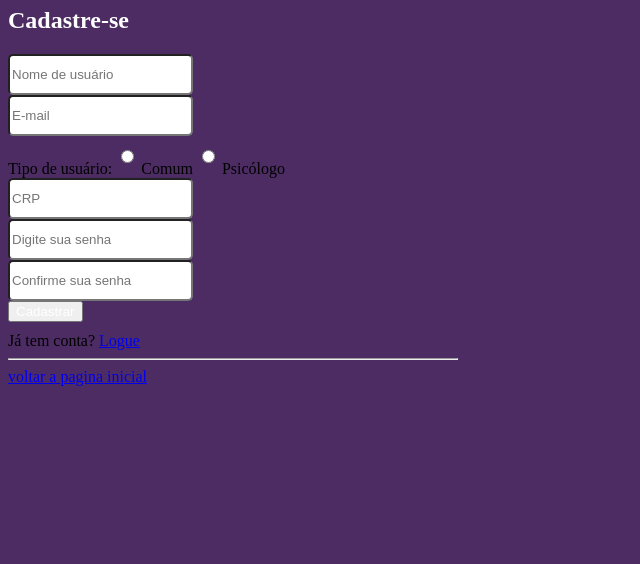
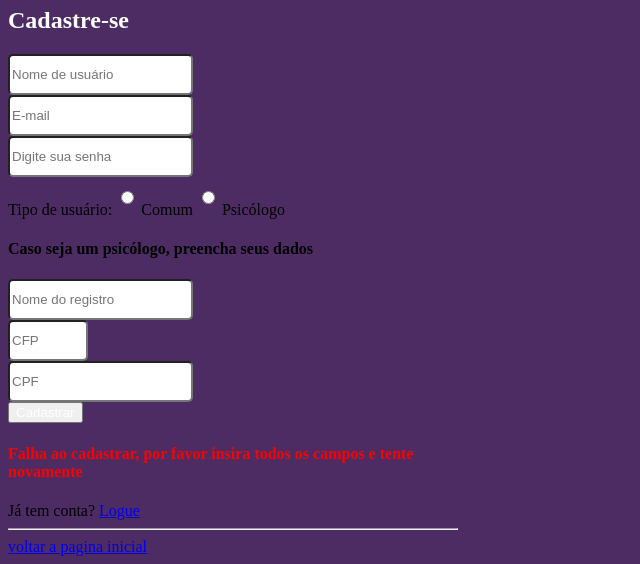
Before and after one commit to ProjetoAPD/ProjetoAPD, a PHP site: page /view/telas/cadastro.php?erro=3 in a window 1280 px wide. Shown: the part 508-1072 px from the top of the page, without its empty margins (0-640 px from the left). Before the commit the page ends 894 px from the top, so only its background shows below. Run offline with PHP 8.4, Linux system fonts and the light colour scheme; some libraries are stand-ins or nearby versions.

Commit message:
Add files via upload

```diff
--- a/ProjetoAPD/view/telas/alteradados.php
+++ b/ProjetoAPD/view/telas/alteradados.php
@@ -230,7 +230,7 @@
                 </a>
                 <a class="active item" href="index.php">Home</a>
                 <a class="item" href="forum.php">Fórum</a>
-                <a class="item" href="chat.html">Chat</a>
+                <a class="item" href="chat.php">Chat</a>
                 <a class="item">
                     <div class="right item">
                         <a class="ui inverted button" href="perfil.php">Minha conta</a>
--- a/ProjetoAPD/view/telas/cadastro.php
+++ b/ProjetoAPD/view/telas/cadastro.php
@@ -74,6 +74,13 @@
               <input type="text" name="email" placeholder="E-mail">
             </div>
           </div>
+          <!-- senha -->
+          <div class="field">
+            <div class="ui left icon input">
+              <i class="lock icon"></i>
+              <input type="password" name="senha" placeholder="Digite sua senha">
+            </div>
+          </div>
             <!-- tipo usuario -->
             <div class="field">
                 <div class="ui left icon input">
@@ -82,29 +89,41 @@
                     <input type="radio" name="tipo_usuario" value="2" id="psicologo" title="psicologo"> Psicólogo
                 </div>
             </div>
-            <!-- psicologo -->
-            <div class="field" id="psicologo">
+            <h4>Caso seja um psicólogo, preencha seus dados</h4>
+            <!--nome registro-->
+            <div class="field" id="cpf">
                 <div class="ui left icon input">
                     <i class="address card icon"></i>
-                    <input type="text" name="crp" id="crp" placeholder="CRP">
+                    <input type="text" name="nome_registro" id="nome_registro" placeholder="Nome do registro">
                 </div>
             </div>
-          <!-- senha -->
-          <div class="field">
-            <div class="ui left icon input">
-              <i class="lock icon"></i>
-              <input type="password" name="senha" placeholder="Digite sua senha">
+            <!-- crp -->
+            <div class="field" id="cfp">
+                <div class="ui left icon input">
+                    <i class="address card icon"></i>
+                    <input type="number" min="10000" max="99999" name="cfp" id="cfp" placeholder="CFP">
+                </div>
             </div>
-          </div>
-          <!-- senha -->
-          <div class="field">
-            <div class="ui left icon input">
-              <i class="lock icon"></i>
-              <input type="password" name="confirmar_senha" placeholder="Confirme sua senha">
+            <!--cpf-->
+            <div class="field" id="cpf">
+                <div class="ui left icon input">
+                    <i class="address card icon"></i>
+                    <input type="number" name="cpf" id="cpf" placeholder="CPF">
+                </div>
             </div>
-          </div>
             <button class="ui fluid large teal submit button" type="submit">Cadastrar</button>
+
+            <?php
+            if (isset($_GET['erro'])){
+            if ($_GET['erro'] == 2){
+                echo "<h4 style='color: red;'>Falha ao validar o registro de psicólogo, por favor tente novamente</h4>";
+            }
+            if ($_GET['erro'] == 3){
+                echo "<h4 style='color: red;'>Falha ao cadastrar, por favor insira todos os campos e tente novamente</h4>";
+            }
+            }?>
         </div>
+
 
 
           <div class="ui error message"></div>
--- a/ProjetoAPD/view/telas/chat.php
+++ b/ProjetoAPD/view/telas/chat.php
@@ -6,7 +6,7 @@ require_once("../../model/Usuario.php");
 require_once("../../model/CrudUsuario.php");
 
 $user = new CrudUsuario();
-$listaUsuarios = $user->getUsuarios(2);
+$listaUsuarios = $user->getPsicologos();
 //pega apenas usuarios do tipo comum
 
 if (!isset($_SESSION['logado'])) {
--- a/ProjetoAPD/view/telas/forum.php
+++ b/ProjetoAPD/view/telas/forum.php
@@ -215,7 +215,7 @@ if (isset($_SESSION['logado'])) {
 <div class="ui vertical inverted sidebar menu left">
     <a class="item" href="index.php">Home</a>
     <a class="active item" href="forum.php">Fórum</a>
-    <a class="item" href="chat.html">Chat</a>
+    <a class="item" href="chat.php">Chat</a>
     <a class="item" href="login.php">Login</a>
     <a class="item" href="cadastro.php">Cadastre-se</a>
 </div>
@@ -232,7 +232,7 @@ if (isset($_SESSION['logado'])) {
                 </a>
                 <a class="item" href="index.php">Home</a>
                 <a class="active item" href="forum.php">Fórum</a>
-                <a class="item" href="chat.html">Chat</a>
+                <a class="item" href="chat.php">Chat</a>
 
                 <?php if (!isset($_SESSION['logado'])){ ?>
 
--- a/ProjetoAPD/view/telas/listausuarios.php
+++ b/ProjetoAPD/view/telas/listausuarios.php
@@ -217,7 +217,7 @@ if (isset($_SESSION['logado'])) {
 <div class="ui vertical inverted sidebar menu left">
     <a class="item" href="index.php">Home</a>
     <a class="active item" href="forum.php">Fórum</a>
-    <a class="item" href="chat.html">Chat</a>
+    <a class="item" href="chat.php">Chat</a>
     <a class="item" href="login.php">Login</a>
     <a class="item" href="cadastro.php">Cadastre-se</a>
 </div>
@@ -234,7 +234,7 @@ if (isset($_SESSION['logado'])) {
                 </a>
                 <a class="item" href="index.php">Home</a>
                 <a class="active item" href="forum.php">Fórum</a>
-                <a class="item" href="chat.html">Chat</a>
+                <a class="item" href="chat.php">Chat</a>
 
                 <?php if (!isset($_SESSION['logado'])){ ?>
 
--- a/ProjetoAPD/view/telas/perfil.php
+++ b/ProjetoAPD/view/telas/perfil.php
@@ -227,7 +227,7 @@
 	        </a>
 	        <a class="active item" href="index.php">Home</a>
 	        <a class="item" href="forum.php">Fórum</a>
-	        <a class="item" href="chat.html">Chat</a>
+	        <a class="item" href="chat.php">Chat</a>
 	        <a class="item">
 	        <div class="right item">
 
```
Also changed, not shown: ProjetoAPD/controller/acoesUsu.php (+29 -4 lines), ProjetoAPD/model/Cfp.php (added, +35 -0 lines), ProjetoAPD/model/CrudCfp.php (added, +32 -0 lines), ProjetoAPD/view/telas/index.php (+8 -3 lines).
